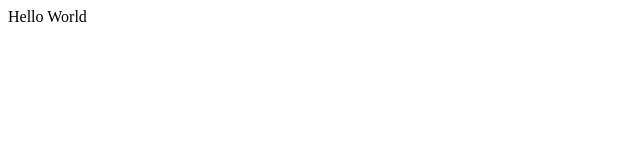
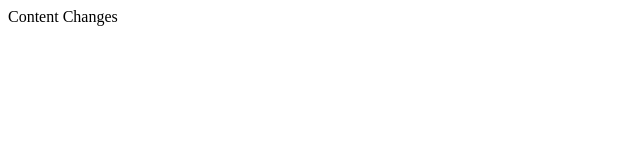
Before and after one commit to Madhumankatha/git-demo-jan, a plain HTML site: page index.html in a window 1280 px wide. Shown: the full height of the page, 0-640 px from the left. Drawn offline with Linux system fonts and the light colour scheme.

Commit message:
modified index

```diff
--- a/index.html
+++ b/index.html
@@ -3,6 +3,6 @@
 		<title>Index</title>
 	</head>
 <body>
-	<p>Hello World</p>
+	<p>Content Changes</p>
 </body>
 </html>
```
